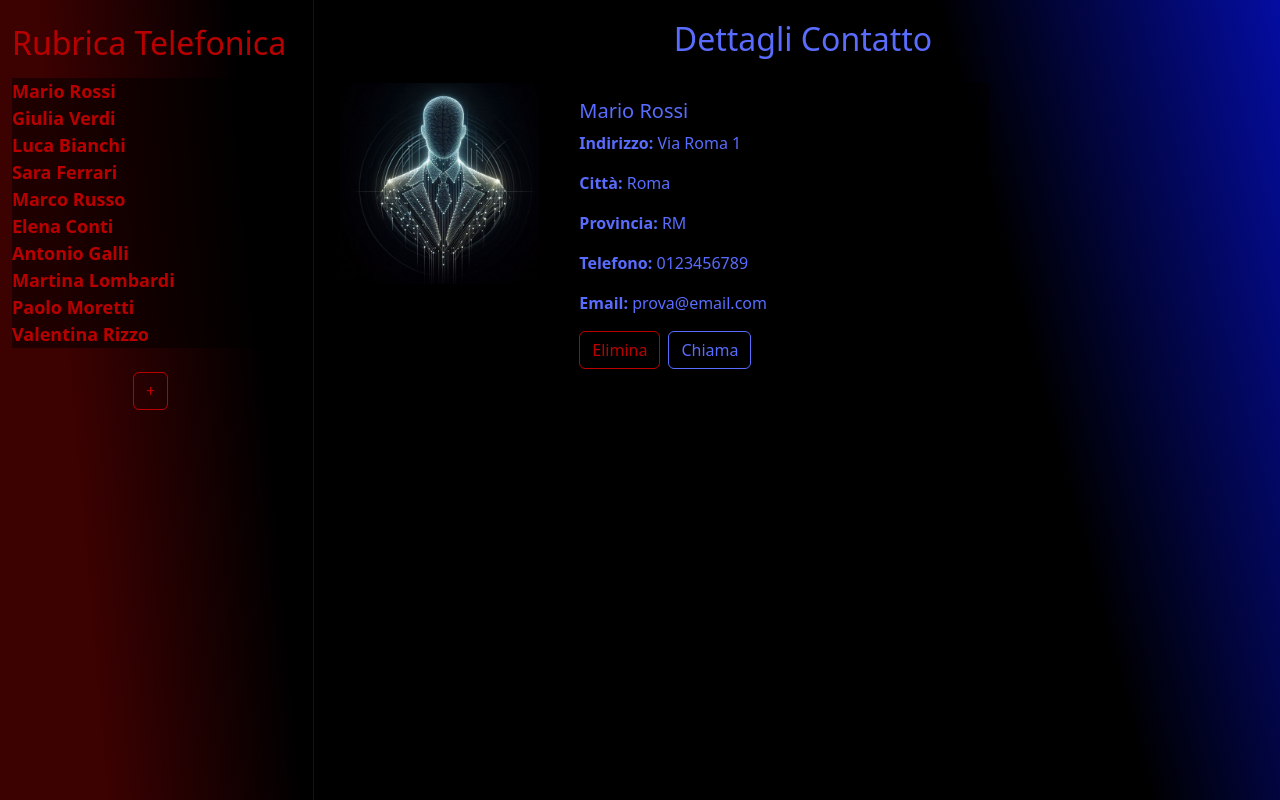
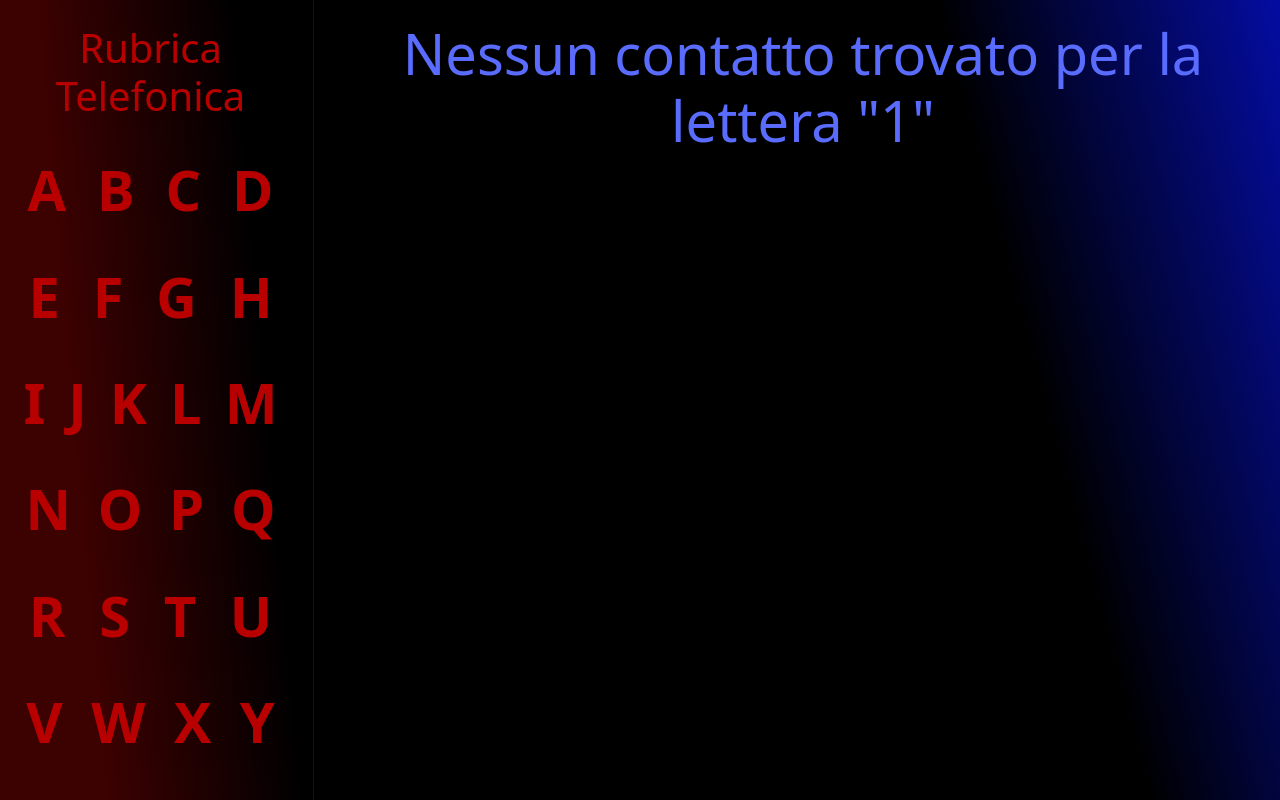
Before and after one commit to scialuppa2/RubricaReact, a React (Create React App) app: page /contacts/1 in a window 1280 px wide. Built offline with nearby package versions, Linux system fonts and the light colour scheme.

Commit message:
rubrica completa

```diff
--- a/src/App.js
+++ b/src/App.js
@@ -3,9 +3,9 @@ import { BrowserRouter as Router, Routes, Route } from 'react-router-dom';
 import Layout from './components/Layout/Layout';
 import HomePage from './components/HomePage/HomePage';
 import ContactPage from './components/ContactPage/ContactPage';
+import SingleContact from './components/SingleContact/SingleContact';
 import AddContactPage from './components/AddContactPage/AddContactPage';
 import rubrica from './data/rubrica.json';
-
 
 function App() {
     const [contatti, setContatti] = useState(rubrica);
@@ -16,8 +16,7 @@ function App() {
     };
 
     const deleteContact = (id) => {
-        const updatedContacts = contatti.filter(contact => contact.id !== id);
-        setContatti(updatedContacts);
+        setContatti(contatti.filter(contatto => contatto.id !== id));
     };
 
     return (
@@ -25,7 +24,8 @@ function App() {
             <Routes>
                 <Route path="/" element={<Layout contatti={contatti} />}>
                     <Route index element={<HomePage />} />
-                    <Route path="contacts/:id" element={<ContactPage contatti={contatti} deleteContact={deleteContact} />} />
+                    <Route path="contacts/:letter" element={<ContactPage contatti={contatti} deleteContact={deleteContact} />} />
+                    <Route path="contacts/:letter/:id" element={<SingleContact />} />
                     <Route path="add-contact" element={<AddContactPage contatti={contatti} addContact={addContact} />} />
                 </Route>
             </Routes>
--- a/src/components/ContactPage/ContactPage.css
+++ b/src/components/ContactPage/ContactPage.css
@@ -4,12 +4,15 @@
 
 .contact-h2{
     text-align: center;
+    font-size: 56px;
+    color: rgb(89, 108, 253) !important;
 }
 
 .card-custom {
     background-color: rgba(0, 0, 0, 0.521) !important;
     color: rgb(89, 108, 253) !important;
     width: 70%;
+    transition: transform 0.3s;
 }
 
 .btn-outline-primary {
@@ -23,13 +26,8 @@
     border-color: rgb(89, 108, 253) !important;
 }
 
-.btn-outline-danger {
-    color: #b90000 !important;
-    border-color: #b90000 !important;
+
+
+.card-custom:hover {
+    transform: scale(1.05);
 }
-
-.btn-outline-danger:hover {
-    color: black !important;
-    background-color: #b90000 !important;
-    border-color: #b90000 !important;
-}
--- a/src/components/ContactPage/ContactPage.jsx
+++ b/src/components/ContactPage/ContactPage.jsx
@@ -1,50 +1,50 @@
-import React from 'react';
-import { useParams, useNavigate } from 'react-router-dom';
-import { Card, Row, Col } from 'react-bootstrap';
+import React, { useState } from 'react';
+import { useParams } from 'react-router-dom';
+import SingleContact from '../SingleContact/SingleContact';
 import "./ContactPage.css";
 
 function ContactPage({ contatti, deleteContact }) {
-    const { id } = useParams();
-    const navigate = useNavigate();
-    const contatto = contatti.find(c => c.id === parseInt(id));
+    const { letter } = useParams();
+    const filteredContacts = contatti.filter(contatto => contatto.cognome.startsWith(letter));
 
-    if (!contatto) {
-        return <div>Contatto non trovato</div>;
+    const [selectedContact, setSelectedContact] = useState(null);
+
+    const handleShowDetails = (contact) => {
+        setSelectedContact(contact);
+    };
+
+    const handleCloseModal = () => {
+        setSelectedContact(null);
+    };
+
+    if (filteredContacts.length === 0) {
+        return <h2 className='contact-h2'>Nessun contatto trovato per la lettera "{letter}"</h2>;
     }
 
-    const handleDelete = () => {
-        deleteContact(contatto.id);
-        navigate('/');
-    };
+    return (
+        <div className="contact-page container">
+            <h2 className="contact-h2">I miei contatti con "{letter}"</h2>
+            <div className="row">
+                {filteredContacts.map(contatto => (
+                    <div key={contatto.id} className="col-sm-12 col-md-6 col-lg-4 mb-4">
+                        <div className="card-custom" style={{ width: '100%' }}>
+                            <img className="card-img-top" src={contatto.foto} alt={`${contatto.nome} ${contatto.cognome}`} />
+                            <div className="card-body">
+                                <h3 className="card-title">{contatto.nome} {contatto.cognome}</h3>
+                                <button className="btn btn-outline-primary" onClick={() => handleShowDetails(contatto)}>Dettagli</button>
 
-    return (
-        <div className="contact-page">
-            <h2 className="contact-h2 mb-4">Dettagli Contatto</h2>
-            <div className='container'>
-            <Card className="card-custom mb-4">
-                <Row noGutters>
-                    <Col md={4}>
-                        <Card.Img variant="top" src={contatto.foto} alt={`${contatto.nome} ${contatto.cognome}`} />
-                    </Col>
-                    <Col md={6}>
-                        <Card.Body>
-                            <Card.Title>
-                                {contatto.nome} {contatto.cognome}
-                            </Card.Title>
-                            <Card.Text>
-                                <p><strong>Indirizzo:</strong> {contatto.indirizzo}</p>
-                                <p><strong>Città:</strong> {contatto.citta}</p>
-                                <p><strong>Provincia:</strong> {contatto.provincia}</p>
-                                <p><strong>Telefono:</strong> {contatto.telefono}</p>
-                                <p><strong>Email:</strong> {contatto.email}</p>
-                            </Card.Text>
-                            <button className='btn btn-outline-danger me-2' onClick={handleDelete}>Elimina</button>
-                            <button className="btn btn-outline-primary" type="submit">Chiama</button>
-                        </Card.Body>
-                    </Col>
-                </Row>
-            </Card>
+                            </div>
+                        </div>
+                    </div>
+                ))}
             </div>
+            {selectedContact && (
+                <SingleContact
+                    contatto={selectedContact}
+                    onClose={handleCloseModal}
+                    deleteContact={deleteContact}
+                />
+            )}
         </div>
     );
 }
--- a/src/components/Layout/Layout.jsx
+++ b/src/components/Layout/Layout.jsx
@@ -4,11 +4,11 @@ import { Outlet } from 'react-router-dom';
 import Sidebar from '../Sidebar/Sidebar';
 import "./Layout.css";
 
-function Layout({ contatti }) {
+function Layout() {
     return (
         <Row className="layout">
             <Col md={3} className="sidebar-column">
-                <Sidebar contatti={contatti} />
+                <Sidebar />
             </Col>
             <Col md={9} className="main-content-column outlet">
                 <Outlet />
--- a/src/components/Sidebar/Sidebar.css
+++ b/src/components/Sidebar/Sidebar.css
@@ -14,17 +14,52 @@
   padding: 20px;
 }
 
-.sidebar-link {
-  text-decoration: none;
-  color: #b90000;
-  font-size: large;
-}
-
-.sidebar-link:hover {
-  color: rgba(255, 255, 255, 0.664);
-}
 
 .sidebar-item {
   cursor: pointer;
   background-color: rgba(0, 0, 0, 0.5);
 }
+
+
+.sidebar-h2 {
+  font-size: 2.5rem;
+  text-align: center;
+  margin-bottom: 1rem;
+}
+
+.alphabet-list {
+  display: flex;
+  flex-wrap: wrap;
+  justify-content: space-around;
+}
+
+.alphabet-item {
+  margin: 0.7rem;
+  transition: transform 0.3s;
+}
+.alphabet-item:hover {
+  transform: scale(1.2);
+}
+
+
+.alphabet-link {
+  text-decoration: none;
+  font-weight: bold;
+  font-size: 56px;
+  color: #b90000;
+}
+
+.alphabet-link:hover {
+  color: rgba(255, 255, 255, 0.664);
+}
+
+.btn-outline-danger {
+  color: #b90000 !important;
+  border-color: #b90000 !important;
+}
+
+.btn-outline-danger:hover {
+  color: black !important;
+  background-color: #b90000 !important;
+  border-color: #b90000 !important;
+}
--- a/src/components/Sidebar/Sidebar.jsx
+++ b/src/components/Sidebar/Sidebar.jsx
@@ -2,15 +2,18 @@ import React from 'react';
 import { Link } from 'react-router-dom';
 import { Button } from 'react-bootstrap';
 import './Sidebar.css';
-function Sidebar({ contatti }) {
+
+function Sidebar() {
+    const alphabet = 'ABCDEFGHIJKLMNOPQRSTUVWXYZ'.split('');
+
     return (
         <div className="sidebar container">
             <h2 className="sidebar-h2 mt-4 mb-3">Rubrica Telefonica</h2>
-            <div className="sidebar-content">
-                {contatti.map(contatto => (
-                    <div key={contatto.id} className="sidebar-item">
-                        <Link to={`/contacts/${contatto.id}`} className="sidebar-link">
-                            <strong>{contatto.nome} {contatto.cognome}</strong>
+            <div className="alphabet-list">
+                {alphabet.map(letter => (
+                    <div key={letter} className="alphabet-item">
+                        <Link to={`/contacts/${letter}`} className="alphabet-link">
+                            {letter}
                         </Link>
                     </div>
                 ))}
--- /dev/null
+++ b/src/components/SingleContact/SingleContact.css
@@ -0,0 +1,46 @@
+.btn-outline-danger {
+  color: #b90000 !important;
+  border-color: #b90000 !important;
+}
+
+.btn-outline-danger:hover {
+  color: black !important;
+  background-color: #b90000 !important;
+  border-color: #b90000 !important;
+}
+
+.modal {
+  background-color: rgba(89, 108, 253, 0.411);
+}
+.modal-body,
+.modal-footer,
+.modal-header {
+  background-color: black !important;
+  color: rgba(89, 108, 253) !important;
+}
+
+.close-button {
+  border: 1px solid rgba(89, 108, 253) !important;
+  color: rgba(89, 108, 253) !important;
+  font-size: 1.5rem !important;
+  font-weight: bold !important;
+  cursor: pointer; /* Cambia il cursore al passaggio */
+}
+
+.close-button:hover {
+    color: black !important;
+    background-color: rgb(89, 108, 253) !important;
+    border-color: rgb(89, 108, 253) !important;
+}
+
+
+.modal-header {
+  display: flex;
+  align-items: center;
+  justify-content: space-between;
+  border-bottom: 1px solid rgb(89, 108, 253) !important;
+  padding: 10px 20px;
+}
+.modal-footer{
+    border-top: 1px solid rgb(89, 108, 253) !important;
+}
--- /dev/null
+++ b/src/components/SingleContact/SingleContact.jsx
@@ -0,0 +1,34 @@
+import React from 'react';
+import { Modal } from 'react-bootstrap';
+import "./SingleContact.css";
+
+function SingleContact({ contatto, onClose, deleteContact }) {
+    const handleDelete = () => {
+        deleteContact(contatto.id);
+        onClose();
+    };
+
+    return (
+        <Modal show={true} onHide={onClose} className='modal'>
+            <Modal.Header className="modal-header">
+                <Modal.Title>{contatto.nome} {contatto.cognome}</Modal.Title>
+                <button type="button" className="btn close-button" onClick={onClose} aria-label="Close">X
+                </button>
+            </Modal.Header>
+            <Modal.Body className='modal-body'>
+                <img src={contatto.foto} alt={`${contatto.nome} ${contatto.cognome}`} style={{ width: '18rem' }} />
+                <p><strong>Telefono:</strong> {contatto.telefono}</p>
+                <p><strong>Indirizzo:</strong> {contatto.indirizzo}</p>
+                <p><strong>Città:</strong> {contatto.citta}</p>
+                <p><strong>Provincia:</strong> {contatto.provincia}</p>
+                <p><strong>Email:</strong> {contatto.email}</p>
+            </Modal.Body>
+            <Modal.Footer className='modal-footer'>
+            <button className='btn btn-outline-danger me-2' onClick={handleDelete}>Elimina</button>
+            <button className="btn btn-outline-primary" type="submit">Chiama</button>
+            </Modal.Footer>
+        </Modal>
+    );
+}
+
+export default SingleContact;
```
